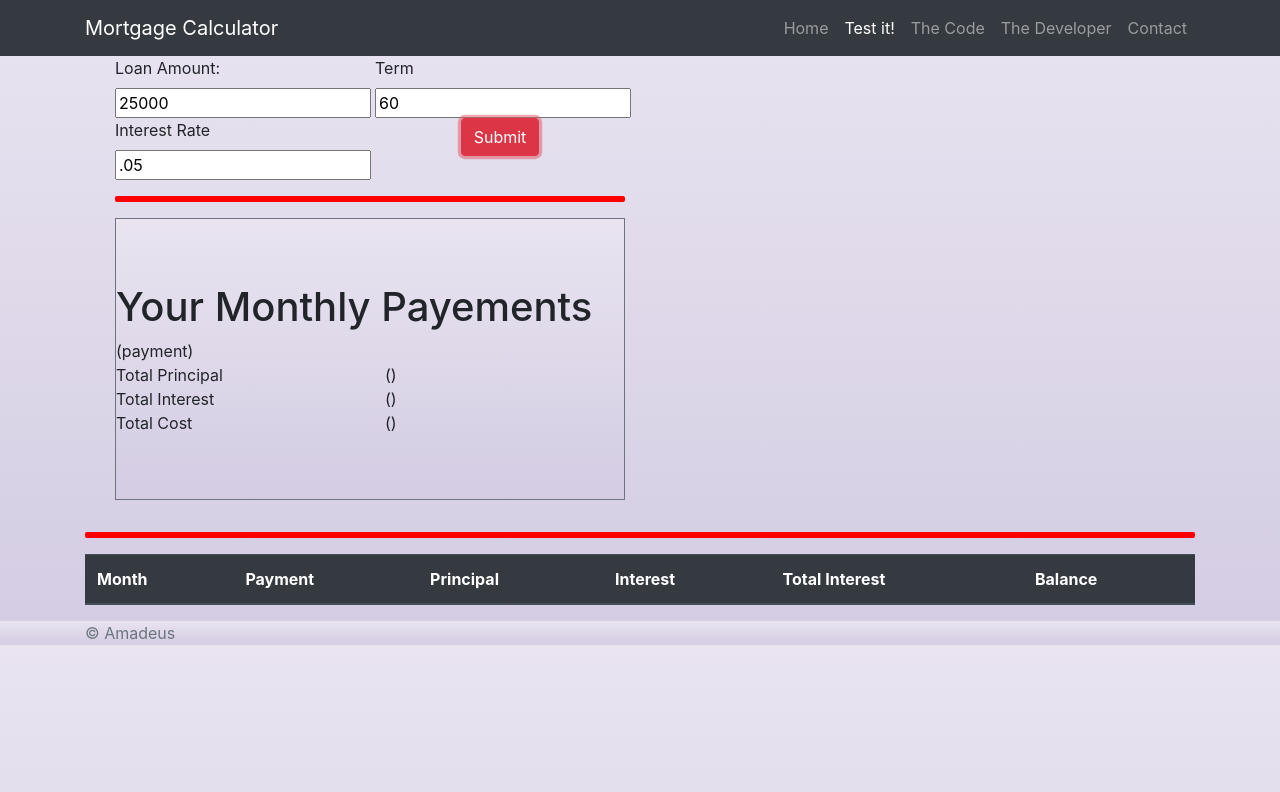
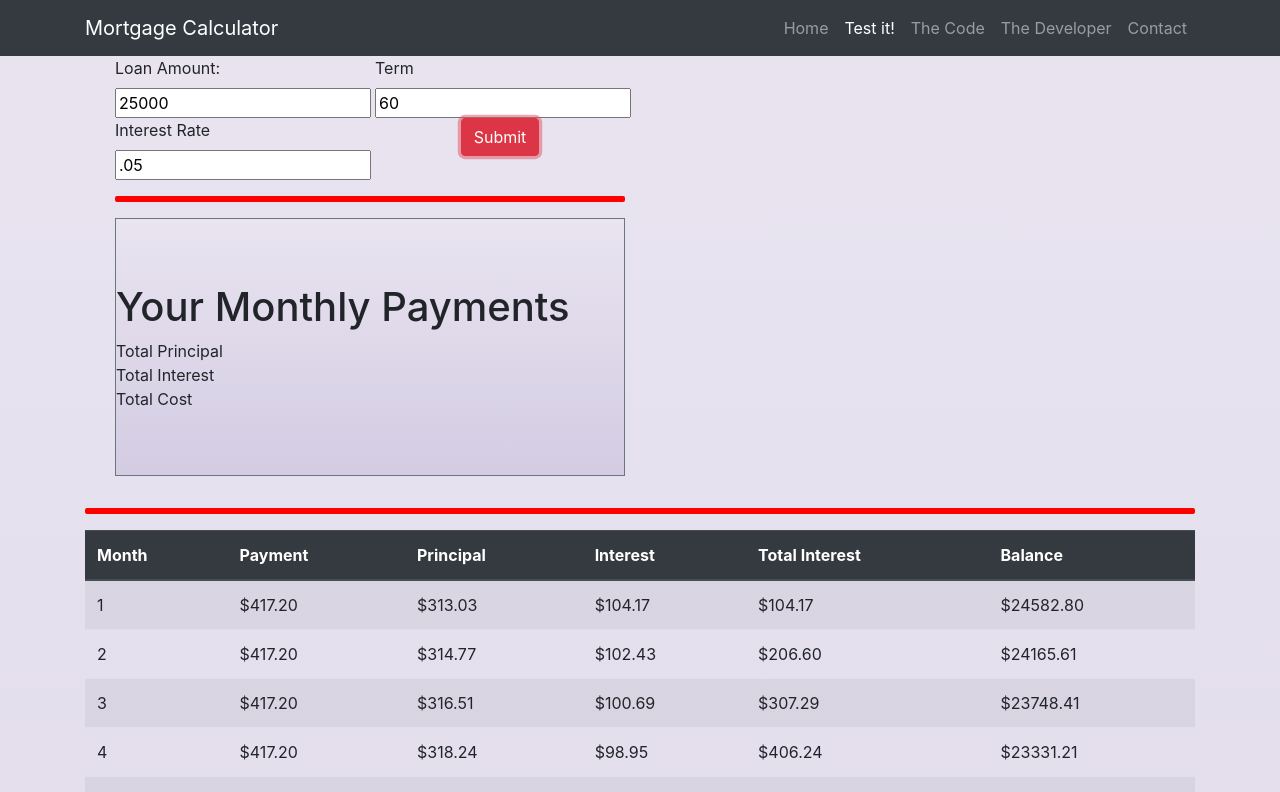
Before and after one commit to Amad-Mart/mortgageCalc, a plain HTML site: page index2.html in a window 1280 px wide. Both pictures are taken after a click on the button "Submit". Shown: the top 792 px of the page. Drawn offline with nearby package versions, Linux system fonts and the light colour scheme.

Commit message:
drop down fully functional, jumbotron needs work

```diff
--- a/index2.html
+++ b/index2.html
@@ -88,22 +88,22 @@
                         <div class="jumbotron jumbotron-fluid border border-secondary">
                             <div class="container-hero">
                                 <div>
-                                    <h1>Your Monthly Payements</h1>
+                                    <h1>Your Monthly Payments</h1>
                                 </div>
                                 <div class="row">
-                                    <div class="col-lg-12" id=jumboPayment>(payment)</div>
+                                    <div class="col-lg-12" id="monthlyPayment"></div>
                                 </div>
                                 <div class="row">
-                                    <div class="col-lg-6">Total Principal</div>
-                                    <div class="col-lg-6">()</div>
+                                    <div class="col-lg-6" >Total Principal</div>
+                                    <div class="col-lg-6" id="totalPrincipal"></div>
                                 </div>
                                 <div class="row">
                                     <div class="col">Total Interest</div>
-                                    <div class="col">()</div>
+                                    <div class="col" id="totalInterest"></div>
                                 </div>
                                 <div class="row">
                                     <div class="col-lg-6">Total Cost</div>
-                                    <div class="col-lg-6">()</div>
+                                    <div class="col-lg-6" id="totalCost"></div>
                                 </div>
                             </div>
                         </div>
--- a/js/site.js
+++ b/js/site.js
@@ -68,7 +68,8 @@ function makeMortgage() {
     let term = document.getElementById("monthData").value;
     let rate = document.getElementById("rateData").value;
 
-    calcLoan(balance, term, rate);
+    let repoLoan = calcLoan(balance, term, rate);
+    displayData(repoLoan, balance);
 }
 
 function calcLoan(balance, term, rate) {
@@ -79,11 +80,12 @@ function calcLoan(balance, term, rate) {
     // let totalPrincipal = 0;
     let repo = [];
 
-    for (let i = 1; i <= month; i++) {
+    for (let i = 1; i <= term; i++) {
         let obj = {};
         // let payMonth = i;
-        let principalPayment = calcPrinipal(monthlyPay, rate);
         let payInterest = calcInterest(remainingBalance, rate);
+        let principalPayment = calcPrinipal(monthlyPay, payInterest);
+
         // let repoInterest = payInterest;
         obj["month"] = i;
         obj["payment"] = monthlyPay;
@@ -94,6 +96,7 @@ function calcLoan(balance, term, rate) {
 
         repo.push(obj);
     }
+    return repo;
 }
 
 function getPayments(balance, term, rate) {
@@ -163,25 +166,30 @@ function calcPrinipal(payment, interest) {
     return payment - interest;
 }
 
-function displayData(dataBook) {
+function displayData(dataBook, balance) {
     const template = document.getElementById("Data-template");
     const resultsBody = document.getElementById("resultsBody");
 
     resultsBody.innerHTML = "";
 
-    for (let i = 0; i < month; i++) {
+    for (let i = 0; i < dataBook.length; i++) {
         const dataRow = document.importNode(template.content, true);
         // let cols = dataRow.querySelectorAll("td");
         //= mortgageArray[i].month;
         //`$${mortgageArray[i].payment.toFixed(2)}`; }
 
         dataRow.getElementById("month").textContent = dataBook[i].month;
-        dataRow.getElementById("payment").textContent = `$${dataBook[i].payment}`;
-        dataRow.getElementById("principal").textContent = `$${dataBook[i].principal}`;
-        dataRow.getElementById("interest").textContent = `$${dataBook[i].interest}`;
-        dataRow.getElementById("totalInterest").textContent = `$${dataBook[i].totalInterest}`;
-        dataRow.getElementById("balance").textContent = `$${dataBook[i].balance}`;
-
+        dataRow.getElementById("payment").textContent = `$${dataBook[i].payment.toFixed(2)}`;
+        dataRow.getElementById("principal").textContent = `$${dataBook[i].principal.toFixed(2)}`;
+        dataRow.getElementById("interest").textContent = `$${dataBook[i].interest.toFixed(2)}`;
+        dataRow.getElementById("totalInterest").textContent = `$${dataBook[i].totalInterest.toFixed(2)}`;
+        dataRow.getElementById("balance").textContent = `$${dataBook[i].balance.toFixed(2)}`;
+        if (i == dataBook.length - 1) {
+            document.getElementById("monthlyPayment").innerText = `$${payment.toFixed(2)}`;
+            document.getElementById("totalPrincipal").innerText = `$${balance}`;
+            document.getElementById("totalInterest").innerText = `$${dataBook[i].totalInterest.toFixed(2)}`;
+            document.getElementById("totalCost").innerText = `$${(balance + dataBook[i].totalInterest).toFixed(2)}`;
+        }
         //append all nodes to to resultsBody
         resultsBody.appendChild(dataRow);
     }
```
